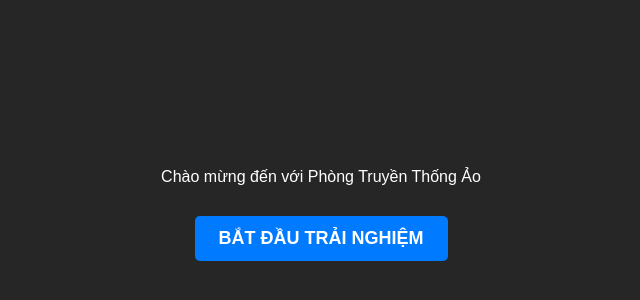
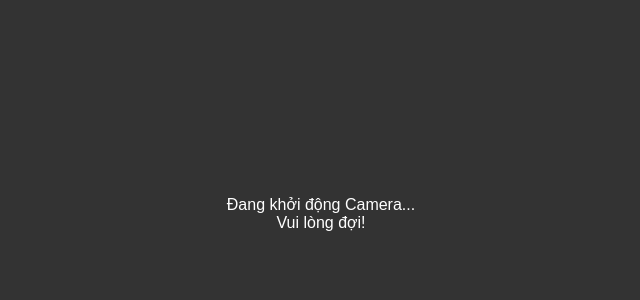
Before and after one commit to hungthai191190-max/mindar-demo, a plain HTML site: page index.html in a window 1280 px wide. Shown: the part 186-486 px from the top of the page, without its empty margins (319-959 px from the left). Drawn offline with Linux system fonts and the light colour scheme.

Commit message:
Update index.html

```diff
--- a/index.html
+++ b/index.html
@@ -3,101 +3,93 @@
   <head>
     <meta charset="UTF-8" />
     <meta name="viewport" content="width=device-width, initial-scale=1.0, maximum-scale=1.0, user-scalable=no" />
-    <title>MindAR Fix Loading</title>
+    <title>MindAR Fix Overlay</title>
 
     <script src="https://aframe.io/releases/1.4.2/aframe.min.js"></script>
     <script src="https://cdn.jsdelivr.net/npm/mind-ar@1.2.5/dist/mindar-image-aframe.prod.js"></script>
 
     <style>
-      body { margin: 0; overflow: hidden; }
+      /* Sửa lỗi hiển thị 1 nửa màn hình */
+      html, body {
+        margin: 0;
+        padding: 0;
+        width: 100%;
+        height: 100%;
+        overflow: hidden;
+      }
 
-      /* Màn hình chờ và Nút bấm */
-      #overlay {
+      /* Ép A-Scene bao phủ toàn bộ */
+      a-scene {
+        width: 100%;
+        height: 100%;
         position: absolute;
-        z-index: 1000;
-        top: 0; left: 0; width: 100%; height: 100%;
-        background: rgba(0,0,0,0.85);
+        top: 0;
+        left: 0;
+        z-index: 1;
+      }
+
+      /* Tùy chỉnh giao diện Loading */
+      #scanning-overlay {
         display: flex;
-        flex-direction: column;
+        align-items: center;
         justify-content: center;
-        align-items: center;
+        position: absolute;
+        left: 0;
+        right: 0;
+        top: 0;
+        bottom: 0;
+        background: rgba(0, 0, 0, 0.8);
         color: white;
+        z-index: 999;
         font-family: sans-serif;
         text-align: center;
+        padding: 20px;
       }
 
-      #start-btn {
-        padding: 12px 24px;
-        background: #007bff;
-        border: none;
-        border-radius: 5px;
-        color: white;
-        font-size: 18px;
-        cursor: pointer;
-        margin-top: 20px;
-        font-weight: bold;
+      /* Class để ẩn overlay vĩnh viễn */
+      .hidden {
+        display: none !important;
       }
-
-      #status-text { margin-bottom: 10px; font-size: 16px; padding: 0 20px; }
-
-      /* Ẩn khi AR đã sẵn sàng */
-      .hidden { display: none !important; }
     </style>
   </head>
 
   <body>
-    <div id="overlay">
-      <div id="status-text">Chào mừng đến với Phòng Truyền Thống Ảo</div>
-      <button id="start-btn">BẮT ĐẦU TRẢI NGHIỆM</button>
-    </div>
+    <div id="scanning-overlay">Đang khởi động Camera...<br>Vui lòng đợi!</div>
 
     <a-scene
-      mindar-image="imageTargetSrc: ./targets.mind; autoStart: false; filterMinCF:0.0001; filterBeta: 0.001;"
+      mindar-image="imageTargetSrc: ./targets.mind; filterMinCF:0.0001; filterBeta: 0.001;"
       color-space="sRGB"
       renderer="colorManagement: true, physicallyCorrectLights"
       vr-mode-ui="enabled: false"
       device-orientation-permission-ui="enabled: false"
       embedded
     >
+
       <a-camera position="0 0 0" look-controls="enabled: false"></a-camera>
 
       <a-entity mindar-image-target="targetIndex: 0">
-        <a-plane color="black" opacity="0.6" width="2" height="0.8" position="0 0.2 -0.01"></a-plane>
-        <a-text value="PHONG TRUYEN THONG\n1965" color="#FFD700" align="center" width="4" position="0 0.2 0"></a-text>
+        <a-plane color="black" opacity="0.7" width="2.2" height="0.8" position="0 0.2 -0.01"></a-plane>
+
+        <a-text
+          value="PHONG TRUYEN THONG\n1990"
+          color="#FFD700"
+          align="center"
+          width="4"
+          position="0 0.2 0"
+        ></a-text>
       </a-entity>
+
     </a-scene>
 
     <script>
       const sceneEl = document.querySelector('a-scene');
-      const overlay = document.querySelector('#overlay');
-      const startBtn = document.querySelector('#start-btn');
-      const statusText = document.querySelector('#status-text');
+      const overlay = document.querySelector('#scanning-overlay');
 
-      // 1. Xử lý sự kiện bấm nút Start
-      startBtn.addEventListener('click', () => {
-        statusText.innerText = "Đang xin quyền Camera...";
-        startBtn.style.display = 'none'; // Ẩn nút để tránh bấm lại
-
-        // Ra lệnh cho MindAR bắt đầu
-        sceneEl.systems['mindar-image-system'].start();
-      });
-
-      // 2. Lắng nghe sự kiện AR Sẵn sàng (arReady)
+      // Lắng nghe sự kiện 'arReady' (Khi camera đã mở thành công)
       sceneEl.addEventListener("arReady", (event) => {
-        console.log("MindAR is ready");
-        statusText.innerText = "Đã xong! Hãy quét ảnh.";
-        setTimeout(() => {
-          overlay.classList.add('hidden'); // Ẩn màn hình chờ
-        }, 1000);
-      });
-
-      // 3. Lắng nghe sự kiện Lỗi (arError)
-      sceneEl.addEventListener("arError", (event) => {
-        console.error("MindAR Error:", event);
-        statusText.style.color = "red";
-        statusText.innerText = "LỖI: Không thể mở Camera hoặc file bị lỗi.\nVui lòng kiểm tra lại quyền truy cập!";
-        startBtn.style.display = 'block'; // Hiện lại nút để thử lại
-        startBtn.innerText = "Thử lại";
+        console.log("MindAR is ready - Hiding overlay");
+        // Ẩn màn hình chờ đi vĩnh viễn
+        overlay.classList.add('hidden');
       });
     </script>
   </body>
```
